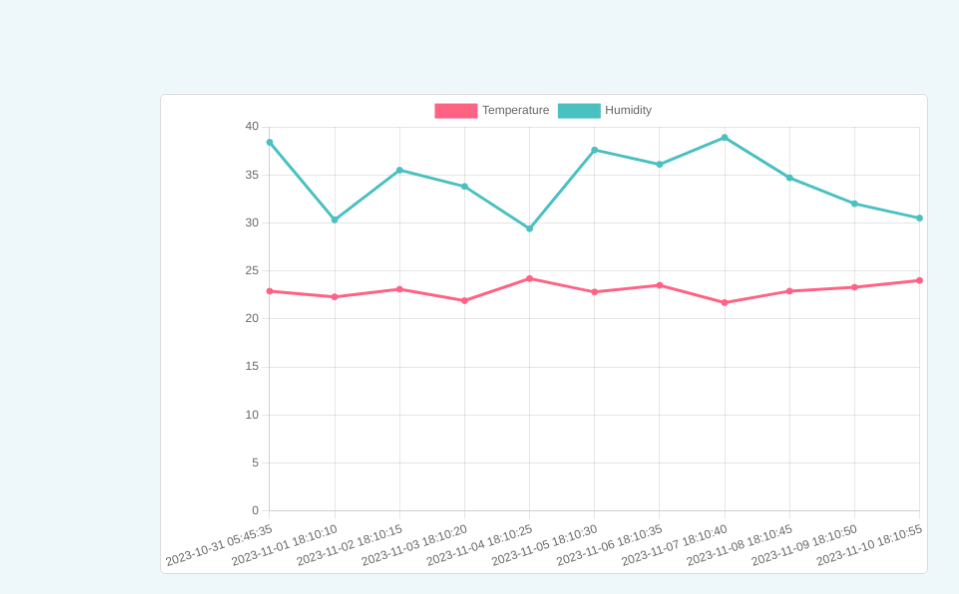
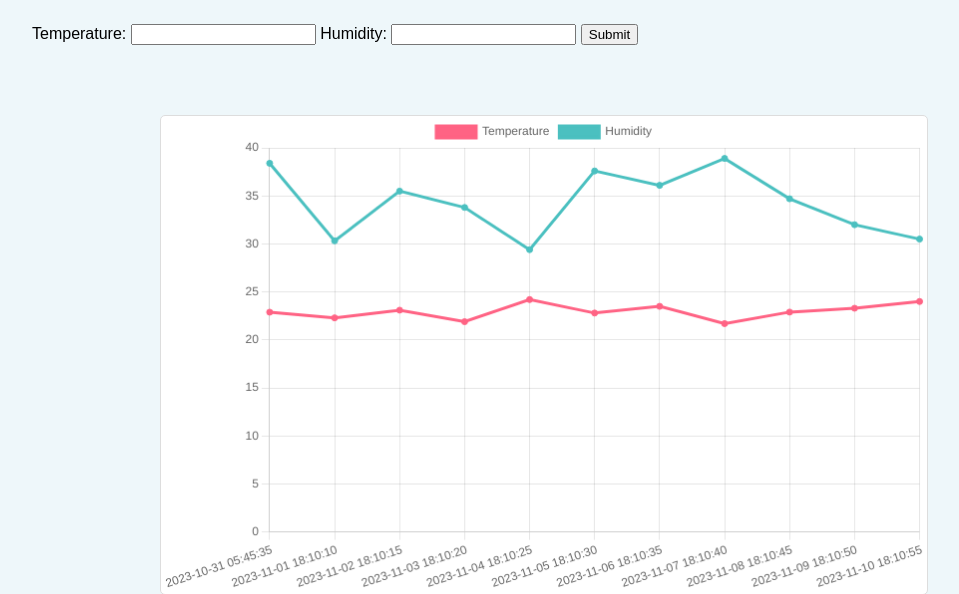
Before and after one commit to liu-cal/WeatherWizard, a Flask app: page /line_graph in a window 1280 px wide. Shown: the part 66-660 px from the top of the page, without its empty margins (96-1055 px from the left). Run offline with Flask 3, Linux system fonts and the light colour scheme; a user stored in the database is signed in; data comes from the database, SQL or seed files in the repository; parts of the project's set-up code (start-up, migrations or seed data) failed here and were passed over.

Commit message:
add data entry form (line_graph)

```diff
--- a/weather_wizard_backend/main.py
+++ b/weather_wizard_backend/main.py
@@ -1,5 +1,6 @@
 import atexit
 import os
+from datetime import datetime
 
 from flask import Flask, render_template, request, redirect, url_for, flash, session
 from flask_login import LoginManager, UserMixin, login_user, logout_user, login_required, current_user
@@ -177,6 +178,15 @@ def raspi_upload_image():
     else:
         return None
 
+@app.route('/upload_data', methods=['POST'])
+def upload_data():
+    time = datetime.now().strftime("%Y-%m-%d %H:%M:%S")
+    temp = float(request.form.get('temperature'))
+    humid = float(request.form.get('humidity'))
+    insertTimeTempHumid(time, temp, humid)
+    flash('Data uploaded successfully!', 'success')
+    return redirect(url_for('line_graph'))
+
 @app.route('/raspi_upload_data', methods=['POST'])
 def raspi_upload_data():
     username = request.form.get('username')
--- a/weather_wizard_backend/templates/line_graph.html
+++ b/weather_wizard_backend/templates/line_graph.html
@@ -53,6 +53,10 @@
             margin-top: 60px;
             margin-bottom: 60px;
         }
+        .form-container {
+            width: 80%;
+            margin: 10px 15px
+        }
         canvas {
             background-color: #fff;
             border: 1px solid #ddd;
@@ -104,7 +108,17 @@
             <!-- Add additional links or authentication-based links here -->
         </div>
     </div>
-
+    <div class="form-container">
+        <form method="POST" action="{{ url_for('upload_data') }}" enctype="multipart/form-data">
+            <label>Temperature:
+                <input type="number" step=".01" name="temperature" required>
+            </label>
+            <label>Humidity:
+                <input type="number" step=".01" name="humidity" required>
+            </label>
+            <input type="submit" name="submit" value="Submit">
+        </form>
+    </div>
     <div class="chart-container">
         <canvas id="myChart"></canvas>
     </div>
```
